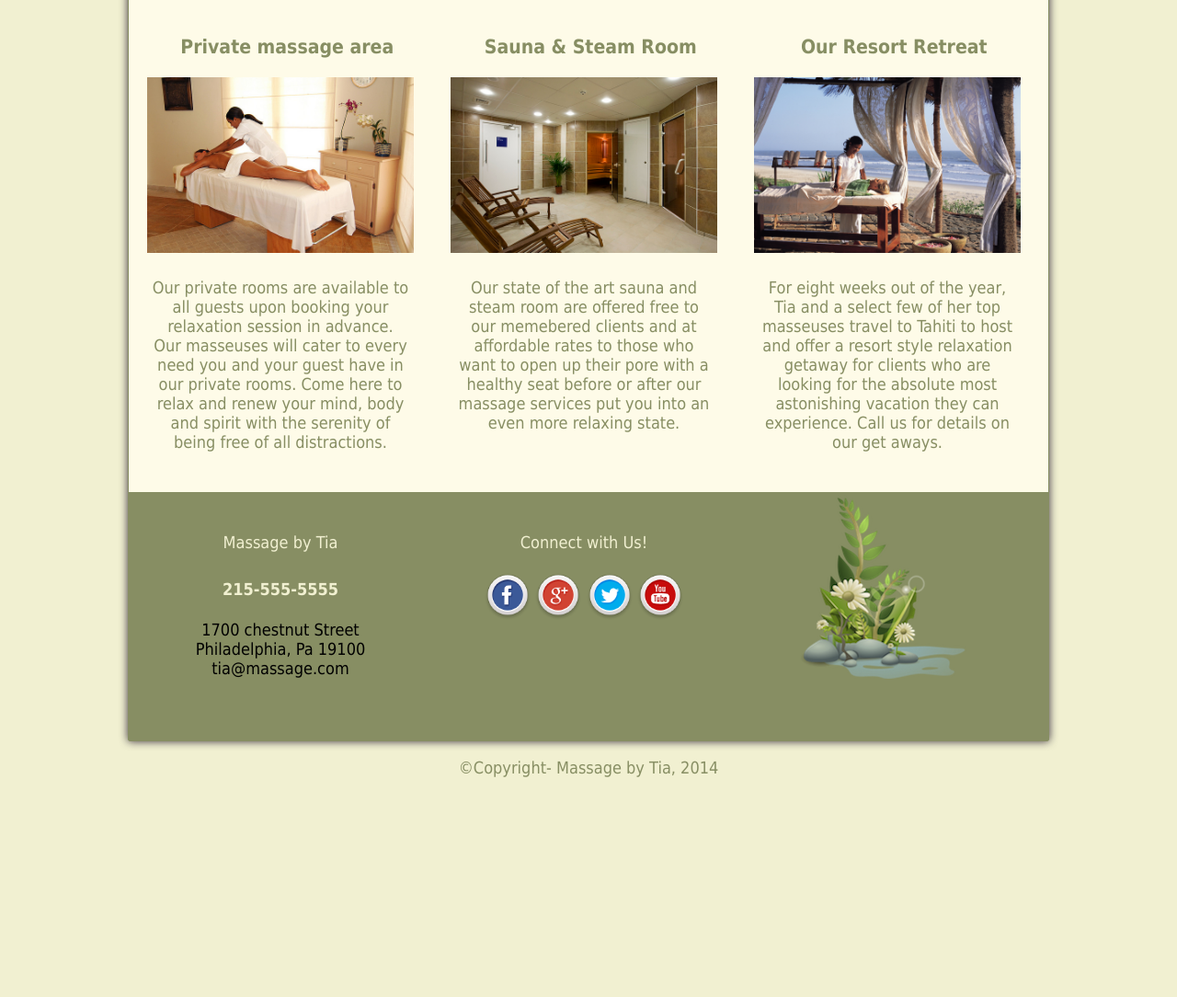
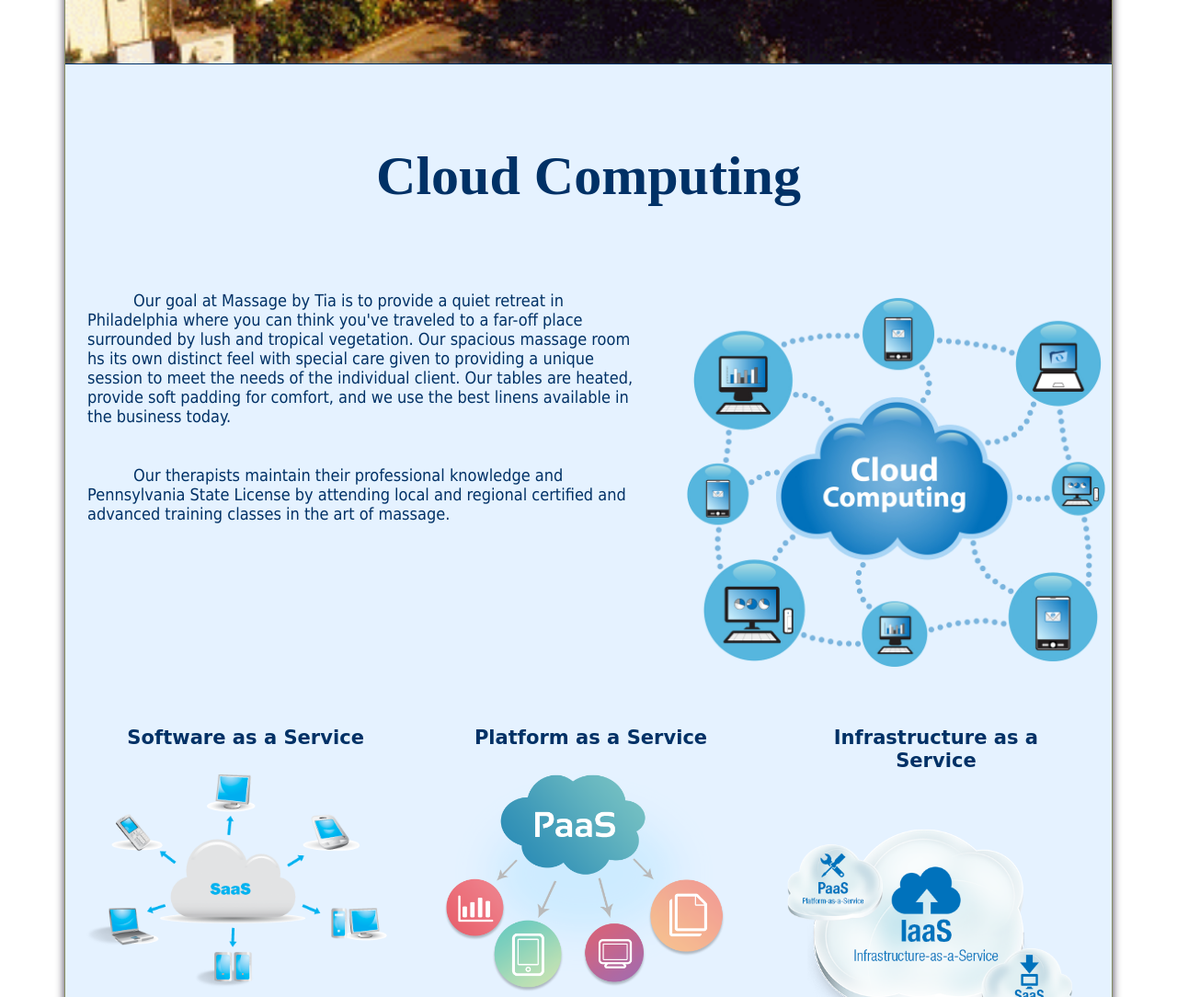
Before and after one commit to snlpwr/mycloud, a plain HTML site: page index.html in a window 1280 px wide. Shown: the part 1040-2124 px from the top of the page at 92% size. Before the commit the page ends 1903 px from the top, so only its background shows below. Drawn offline with Linux system fonts and the light colour scheme.

Commit message:
After changing basic graphics

```diff
--- a/index.html
+++ b/index.html
@@ -9,8 +9,16 @@
 	</head>
 
     <style>
+        @font-face {
+            font-family: lobster;
+            src:"fonts/Lobster_1.3.otf";
+        }
+        @font-face {
+            font-family: legendm54;
+            src:"fonts/LegendM54.ttf";
+        }
         body {
-            background: #F1F0D1;
+            background:  #ffffff;
             font-family: Verdan, Tahoma, Arial, sans-serif;
             font-size: 18px;
             overflow: auto;
@@ -18,11 +26,12 @@
         h1, h2, h3 {
             text-align: center;
             padding-left: 5%;
-            color: #878E63;
+            color: #003166;
+            font-family: 'Lobster', cursive;
         }
         p {
             padding: 2%;
-            color: #878E63;
+            color: #003166;
         }
         img {
             text-align: center;
@@ -30,11 +39,12 @@
             height: auto;
             width: auto;
         }
+
         #wrapper {
             margin: 0 auto;
-            max-width: 1000px;
+            max-width: 98%;
             width: 90%;
-            background: #FEFBE8;
+            background: #e5f2ff;
             border: 1px solid #878E63;
             border-radius: 2px;
             box-shadow: 0 0 10px 0px rgba(12,3,25,0.8);
@@ -42,7 +52,7 @@
         #callout {
             width: 100%;
             height: auto;
-            background: #878E63;
+            background: #003166;
             overflow: hidden;
         }
         #callout p {
@@ -68,27 +78,27 @@
         }
         nav ul li{
             float: left;
-            border: 1px solid #878E63;
+            border: 1px solid #003166;
             width: 15%;
         }
         nav ul li a{
-            background: #F1F0D1;
+            background: #cce5ff;
             display: block;
             padding: 5% 12%;
             font-weight: bold;
             font-size: 18px;
-            color: #878E63;
+            color: #003166;
             text-decoration: none;
             text-align: center;
         }
         nav ul li a:hover, nav ul li.active a{
-            background-color: #878E63;
+            background-color: #003166;
             color: #F1F0D1;
         }
         .banner img{
             width: 100%;
-            border-top: 2px solid #878E63;
-            border-bottom: 2px solid #878E63;
+            border-top: 1px solid #003166;
+            border-bottom: 1px solid #003166;
             color: #F1F0D1;
         }
 
@@ -124,7 +134,7 @@
         }
 
         footer{
-            background: #878E63;
+            background: #003166;
             width: 100%;
             overflow: hidden;
         }
@@ -202,12 +212,13 @@
 
             <!-- Upper Section  -->
             <div id="callout">
-                <p>Call us at: <b>+919022333095</b></p>
+                <p>Call us at: <b>+91 9022333095</b></p>
             </div>
 
             <!-- Header  -->
             <header>
-                <a href="#"><img src="images/massagelogo.png" alt="Massage by tia"/></a>
+                <!-- <a href="#"><img src="images/massagelogo.png" alt="Massage by tia"/></a> -->
+                <center><p style="font-family:legendm54; font-size:80px" > VJTI Cloud</p></center>
             </header>
 
 
@@ -226,12 +237,12 @@
 
             <!-- Banner of Webpage-->
             <div class="banner">
-                <img src="images/massagebanner.png"/>
+                <img src="images/vjti.gif"/>
             </div>
 
-
-            <center><img src="images/three_sayings.png"/></center>
-
+            <div class="cc">
+            <center><p style="font-family:lobster; font-size:60px" > <b>Cloud Computing</b></p></center>
+            </div>
             <!-- Two sections -->
             <div class="clearfix"></div>
                 <section class="left-col">
@@ -241,7 +252,7 @@
 
                 <aside class="sidebar">
                     <div class="therapy">
-                        <center><img src="images/therapist.jpg"/></center>
+                        <center><img src="images/cc.png"/></center>
                     </div>
                 </aside>
 
@@ -249,32 +260,32 @@
             <!-- Three small sections -->
             <div class="clearfix"></div>
             <div class="section">
-                <h3>Private massage area</h3>
-                <img src="images/private.png"/>
-                <p>Our private rooms are available to all guests upon booking your relaxation session in advance. Our masseuses will cater to every need you and your guest have in our private rooms. Come here to relax and renew your mind, body and spirit with the serenity of being free of all distractions.</p>
+                <h3>Software as a Service</h3>
+                <img src="images/saas.png"/>
+                <p>In the SaaS model, cloud providers install and operate application software in the cloud and cloud users access the software from cloud clients. Cloud users do not manage the cloud infrastructure and platform where the application runs. This eliminates the need to install and run the application on the cloud user's own computers, which simplifies maintenance and support. Cloud applications differ from other applications in their scalability—which can be achieved by cloning tasks onto multiple virtual machines at run-time to meet changing work demand.[71] Load balancers distribute the work over the set of virtual machines. This process is transparent to the cloud user, who sees only a single access-point. To accommodate a large number of cloud users, cloud applications can be multitenant, meaning that any machine may serve more than one cloud-user organization.</p>
             </div>
 
             <div class="section">
-                <h3>Sauna & Steam Room</h3>
-                <img src="images/sauna-steam.png"/>
-                <p>Our state of the art sauna and steam room are offered free to our memebered clients and at affordable rates to those who want to open up their pore with a healthy seat before or after our massage services put you into an even more relaxing state.</p>
+                <h3>Platform as a Service</h3>
+                <img src="images/paas.png"/>
+                <p>PaaS vendors offers a development environment to application developers. The provider typically develops toolkit and standards for development and channels for distribution and payment. In the PaaS models, cloud providers deliver a computing platform, typically including operating system, programming-language execution environment, database, and web server. Application developers can develop and run their software solutions on a cloud platform without the cost and complexity of buying and managing the underlying hardware and software layers. </p>
             </div>
 
             <div class="section">
-                <h3>Our Resort Retreat</h3>
-                <img src="images/retreat.png"/>
-                <p>For eight weeks out of the year, Tia and a select few of her top masseuses travel to Tahiti to host and offer a resort style relaxation getaway for clients who are looking for the absolute most astonishing vacation they can experience. Call us for details on our get aways.</p>
+                <h3>Infrastructure as a Service</h3>
+                <img src="images/iaas.png"/>
+                <p>In the most basic cloud-service model - and according to the IETF (Internet Engineering Task Force) - providers of IaaS offer computers – physical or (more often) virtual machines – and other resources. IaaS refers to online services that abstract user from the detail of infrastructure like physical computing resources, location, data partitioning, scaling, security, backup etc.</p>
             </div>
 
 
             <!-- Footer of webpage -->
             <footer>
                 <div class="section">
-                    <p>Massage by Tia</p>
-                    <p><b>215-555-5555</b></p>
-                    1700 chestnut Street <br>
-                    Philadelphia, Pa 19100<br>
-                    tia@massage.com</p>
+                    <p>VJTI Cloud</p>
+                    <p><b>+91 902233095</b></p>
+                    VJTI, Matunga<br>
+                    Mumbai<br>
+                    vjticloud@vjti.ac.in</p>
                 </div>
                 <div class="section">
                     <p>Connect with Us!</p>
@@ -291,6 +302,6 @@
             </footer>
 
         </div>
-        <p style="text-align: center; padding: 0px;">&#169;Copyright- Massage by Tia, 2014 </p>
+        <p style="text-align: center; padding: 0px;">&#169;Copyright- VJTICloud, 2016 </p>
 	</body>
 </html>
```
Also changed, not shown: fonts/LegendM54.ttf (added), fonts/Lobster_1.3.otf (added), images/cc.png (added), images/iaas.png (added), images/paas.png (added), images/saas.png (added), images/vjti.gif (added).
